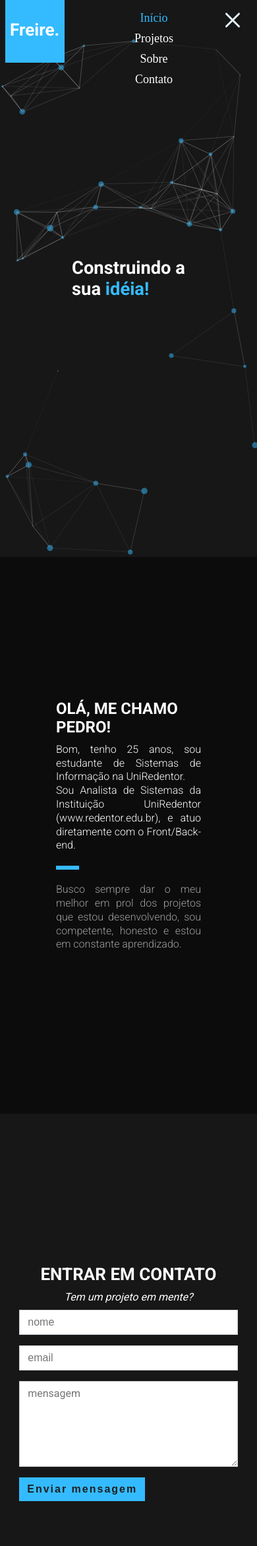
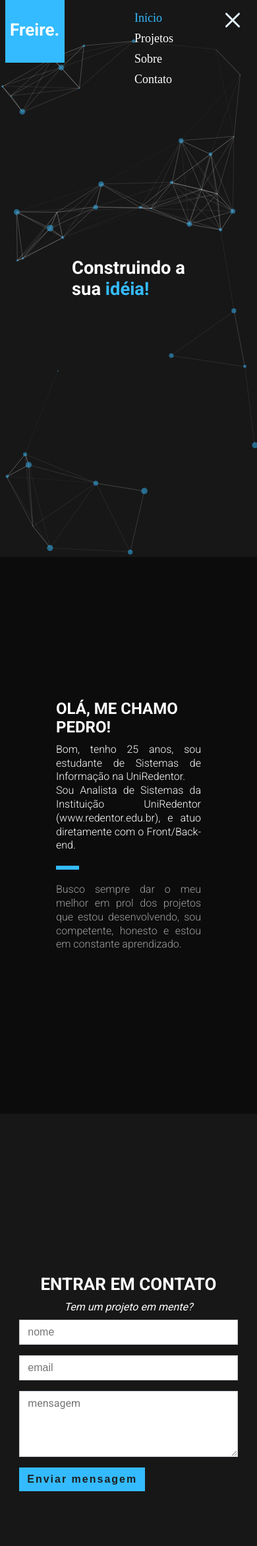
Before and after one commit to pofreire/personal-page, a PHP site: page / in a window 390 px wide, after a click that opens the changed part. Shown: the top 2343 px of the page at 66% size. Run offline with PHP 8.4, Linux system fonts and the light colour scheme.

Commit message:
commit sem trabalhos

```diff
--- /dev/null
+++ b/assets/index.js
@@ -0,0 +1,31 @@
+$('.nav-button').on('click', function () {
+    $('.animated-icon').toggleClass('open');
+    $('.navigation-collapse').toggleClass('open');
+});
+
+$(document).on('click', 'a[href^="#"]',function(){
+    var objeto = $($(this).attr('href'));
+    if(objeto.length > 0)
+        $('html,body').animate({scrollTop: objeto.offset().top},'slow');
+});
+
+$(document).on('click', '.alert-button',function(){
+    $(".alert-container").fadeOut(500);
+});
+
+$(document).ready(function () {
+    $(window).scroll(function () {
+        if ($(this).scrollTop() > 100) {
+            $('.scrollup').fadeIn();
+        } else {
+            $('.scrollup').fadeOut();
+        }
+    });
+
+    $('.scrollup').click(function () {
+        $("html, body").animate({
+            scrollTop: 0
+        }, 600);
+        return false;
+    });
+});
--- a/index.html
+++ b/index.html
@@ -15,28 +15,27 @@
 
     <link rel="icon" type="image/png" href="assets/favicon-32x32.png" sizes="32x32" />
     <link rel="icon" type="image/png" href="assets/favicon-16x16.png" sizes="16x16" />
-
     <link href="https://fonts.googleapis.com/css?family=Roboto:300,400,500,700" rel="stylesheet">
     <link rel="stylesheet" media="all" href="style.css"/>
 </head>
 
 <body>
-    <header style="display: block;">
-        <nav class="navbar navbar-dark red lighten-1 mb-4">
+    <header>
+        <nav class="navigation">
             <div class="container">
               <a class="logo"><b>Freire.</b></a>
 
-              <button class="navbar-toggler nav-button" type="button" data-toggle="collapse" data-target="#navbarSupportedContent"
+              <button class="nav-button" type="button" data-toggle="collapse" data-target="#navbarSupportedContent"
                 aria-controls="navbarSupportedContent" aria-expanded="false" aria-label="Toggle navigation">
                 <div class="animated-icon"><span></span><span></span><span></span><span></span></div>
               </button>
 
-              <div class="collapse navbar-collapse" id="navbarSupportedContent">
-                <ul class="navbar-nav ml-auto flex-row">
-                    <li class="nav-item"><a class="nav-link" style="color: #34bbff;" href="#home">Início</a></li>
-                    <li class="nav-item"><a class="nav-link" href="#home">Projetos</a></li>
-                    <li class="nav-item"><a class="nav-link" href="#about">Sobre</a></li>
-                    <li class="nav-item"><a class="nav-link" href="#contact">Contato</a></li>
+              <div class="navigation-collapse" id="navbarSupportedContent">
+                <ul class="navigation-nav">
+                    <li><a class="nav-link" style="color: #34bbff;" href="#home">Início</a></li>
+                    <li><a class="nav-link" href="#home">Projetos</a></li>
+                    <li><a class="nav-link" href="#about">Sobre</a></li>
+                    <li><a class="nav-link" href="#contact">Contato</a></li>
                 </ul>
               </div>
           </div>
@@ -83,15 +82,10 @@
 
     <section id="projetos" style="display: flex;background: #0d0c0d; flex-direction: column; justify-content: center; align-items: center;">
         <h3>Meus Trabalhos</h3>
-        <p><i>Tem um projeto em mente?</i></p>
-
         <div class="container">
-
             <div>
 
             </div>
-
-
         </div>
     </section> -->
 
@@ -158,179 +152,10 @@
     <script src="https://code.jquery.com/jquery-3.3.1.min.js"></script>
     <script src="particlesjs/particles.min.js"></script>
     <script src="particlesjs/app.js"></script>
-
-    <script type="text/javascript" src="assets/jquery.scrollify.js"></script>
-    <script type="text/javascript" src="assets/scrollify.js"></script>
-
 	<script type="text/javascript" src="jquery-validation-1.19.0/jquery.validate.min.js"></script>
     <script type="text/javascript" src="jquery-validation-1.19.0/messages_pt_BR.min.js"></script>
     <script type="text/javascript" src="jquery-validation-1.19.0/jquery-validator.js"></script>
-
-    <script type="text/javascript">
-            $(document).ready(function () {
-                $('.nav-button').on('click', function () {
-                    $('.animated-icon').toggleClass('open');
-                    $('.collapse').toggleClass('open');
-                });
-
-
-                $(window).scroll(function () {
-                    if ($(this).scrollTop() > 100) {
-                        $('.scrollup').fadeIn();
-                    } else {
-                        $('.scrollup').fadeOut();
-                    }
-                });
-
-                $('.scrollup').click(function () {
-                    $("html, body").animate({
-                        scrollTop: 0
-                    }, 600);
-                    return false;
-                });
-
-            });
-
-            $(document).on('click', 'a[href^="#"]',function(){
-                var objeto = $($(this).attr('href'));
-                if(objeto.length > 0)
-                    $('html,body').animate({scrollTop: objeto.offset().top},'slow');
-            });
-
-            $(document).on('click', '.alert-button',function(){
-                console.log('fadeOut');
-                $(".alert-container").fadeOut(500);
-            });
-
-
-            function validEmail(email) {
-                var re = /^([\w-]+(?:\.[\w-]+)*)@((?:[\w-]+\.)*\w[\w-]{0,66})\.([a-z]{2,6}(?:\.[a-z]{2})?)$/i;
-                return re.test(email);
-            }
-
-            (function() {
-
-                function validateHuman(honeypot) {
-                    if (honeypot) {  //if hidden form filled up
-                      console.log("Robot Detected!");
-                      return true;
-                    } else {
-                      console.log("Welcome Human!");
-                    }
-                }
-
-                // get all data in form and return object
-                function getFormData(form) {
-                    var elements = form.elements;
-
-                    var fields = Object.keys(elements).filter(function(k) {
-                          return (elements[k].name !== "honeypot");
-                    }).map(function(k) {
-                      if(elements[k].name !== undefined) {
-                        return elements[k].name;
-                      // special case for Edge's html collection
-                      }else if(elements[k].length > 0){
-                        return elements[k].item(0).name;
-                      }
-                    }).filter(function(item, pos, self) {
-                      return self.indexOf(item) == pos && item;
-                    });
-
-                    var formData = {};
-                    fields.forEach(function(name){
-                      var element = elements[name];
-
-                      // singular form elements just have one value
-                      formData[name] = element.value;
-
-                      // when our element has multiple items, get their values
-                      if (element.length) {
-                        var data = [];
-                        for (var i = 0; i < element.length; i++) {
-                          var item = element.item(i);
-                          if (item.checked || item.selected) {
-                            data.push(item.value);
-                          }
-                        }
-                        formData[name] = data.join(', ');
-                      }
-                    });
-
-                    // add form-specific values into the data
-                    formData.formDataNameOrder = JSON.stringify(fields);
-                    formData.formGoogleSheetName = form.dataset.sheet || "responses"; // default sheet name
-                    formData.formGoogleSendEmail = form.dataset.email || ""; // no email by default
-
-                    console.log(formData);
-                    return formData;
-                }
-
-                function handleFormSubmit(event) {  // handles form submit without any jquery
-                    event.preventDefault();           // we are submitting via xhr below
-                    var form = event.target;
-                    var data = getFormData(form);         // get the values submitted in the form
-
-                    // OPTION: Remove this comment to enable SPAM prevention, see README.md
-                    if (validateHuman(data.honeypot)) {  //if form is filled, form will not be submitted
-                      return false;
-                    }
-
-                    if( data.email && !validEmail(data.email) ) {   // if email is not valid show error
-                      var invalidEmail = form.querySelector(".email-invalid");
-                      if (invalidEmail) {
-                        invalidEmail.style.display = "block";
-                        return false;
-                      }
-                  } else {
-
-                     if($(form).valid()){
-                          disableAllButtons(form);
-                          var url = form.action;
-                          var xhr = new XMLHttpRequest();
-                          xhr.open('POST', url);
-                          // xhr.withCredentials = true;
-                          xhr.setRequestHeader("Content-Type", "application/x-www-form-urlencoded");
-                          xhr.onreadystatechange = function() {
-                              console.log(xhr.status, xhr.statusText);
-                              console.log(xhr.responseText);
-                              form.reset();
-                              var formElements = form.querySelector(".form-elements")
-                              // if (formElements) {
-                              //   formElements.style.display = "none"; // hide form
-                              // }
-                              var thankYouMessage = $(".alert-container");
-                              if (thankYouMessage) {
-                                  $('.alert-container').css('display', 'flex');
-                              }
-                              return;
-                          };
-                          // url encode form data for sending as post data
-                          var encoded = Object.keys(data).map(function(k) {
-                              return encodeURIComponent(k) + "=" + encodeURIComponent(data[k]);
-                          }).join('&');
-                          xhr.send(encoded);
-                        }
-                    }
-                }
-
-                function loaded() {
-                    console.log("Contact form submission handler loaded successfully.");
-                    // bind to the submit event of our form
-                    var forms = document.querySelectorAll("form.gform");
-                    for (var i = 0; i < forms.length; i++) {
-                      forms[i].addEventListener("submit", handleFormSubmit, false);
-                    }
-                };
-                document.addEventListener("DOMContentLoaded", loaded, false);
-
-                function disableAllButtons(form) {
-                    var buttons = form.querySelectorAll("button");
-                    for (var i = 0; i < buttons.length; i++) {
-                      buttons[i].disabled = true;
-                    }
-                }
-            })();
-    </script>
+    <script type="text/javascript" src="assets/index.js"></script>
+    <script type="text/javascript" src="assets/validate-email.js"></script>
 </body>
-
 </html>
--- a/style.css
+++ b/style.css
@@ -93,8 +93,8 @@
   background-repeat: no-repeat;
 }
 
-.navbar>.container,
-.navbar>.container-fluid {
+.navigation>.container,
+.navigation>.container-fluid {
     display: flex;
     flex-wrap: wrap;
     align-items: center;
@@ -102,7 +102,7 @@
 }
 
 /* nav */
-.navbar{
+.navigation{
     position: absolute;
     width: 100%;
     z-index: 1;
@@ -114,7 +114,7 @@
     background: transparent !important;
 }
 
-.navbar-toggler {
+.nav-button {
     padding: .25rem .75rem;
     font-size: 1.25rem;
     line-height: 1;
@@ -125,7 +125,7 @@
     border-color: rgba(0,0,0,.1);
 }
 
-.navbar-toggler-icon{
+.nav-button-icon{
     display: inline-block;
     width: 1.5em;
     height: 1.5em;
@@ -135,19 +135,14 @@
     background-size: 100% 100%
 }
 
-.navbar-nav {
+.navigation-nav {
     display: flex;
-    padding-left: 0;
-    margin-bottom: 0;
     list-style: none;
-    flex-direction: column;
+    flex-direction: row;
+    margin-left: auto;
 }
 
-.ml-auto, .mx-auto {
-    margin-left: auto!important;
-}
-
-.navbar-collapse{
+.navigation-collapse{
     display: flex !important;
     flex-grow: 1;
     flex-basis: auto;
@@ -180,7 +175,7 @@
 
 
 @media (min-width: 992px){
-    .navbar-toggler {
+    .nav-button {
         display: none;
     }
 }
@@ -197,7 +192,7 @@
 }
 
 @media(max-width: 992px){
-    .navbar-collapse{
+    .navigation-collapse{
         display: none !important;
     }
 }
@@ -285,27 +280,24 @@
 left: 50%;
 }
 
-.collapse{
-    transition: .2s;
-}
 
-.collapse.open{
+
+@media(max-width: 992px){
+    .navigation-collapse.open{
         display: block !important;
         position: absolute;
         margin: 0px auto;
         left: 50%;
         transform: translateY(25%);
     }
-.collapse.open>ul{
+    .navigation-collapse.open>ul{
         flex-direction: column !important;
-    align-items: center;
     }
 
-.collapse.open li + li{
+    .navigation-collapse.open li + li{
         margin-top: 10px;
     }
 
-@media(max-width: 992px){
     .nav-button{
         position: absolute;
         right: 10px;
@@ -612,7 +604,7 @@
 }
 
 #mensage{
-    height: 130px;
+    height: 100px;
     font-family: roboto;
 }
 
@@ -626,6 +618,7 @@
     align-items: center;
     justify-content: center;
     display: none;
+    background-color: rgba(0,0,0,.4);
 }
 
 .alert-content{
```
Also changed, not shown: assets/validate-email.js (added, +126 -0 lines), jquery-validation-1.19.0/jquery-validator.js (+1 -7 lines), times-solid.svg (added). Lines whose indentation alone changed are shown as unchanged.
